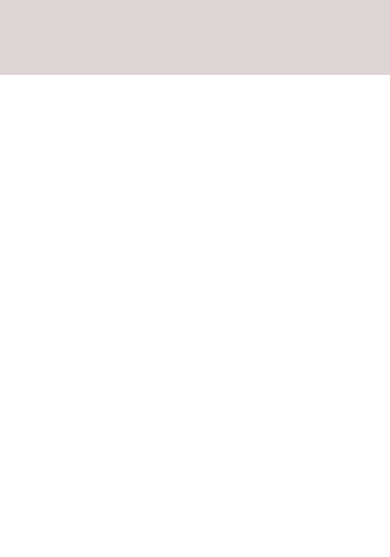
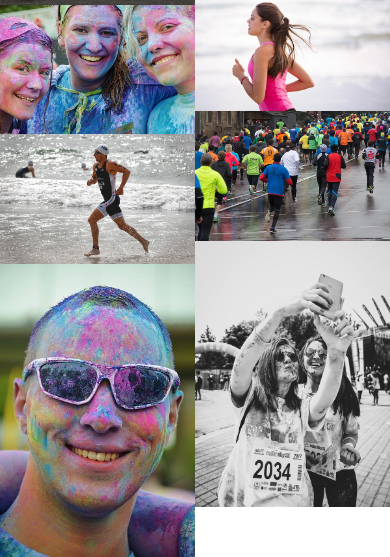
Before and after one commit to williamtyn/my-love-running-project, a plain HTML site: page gallery.html in a window 390 px wide. Shown: the part 408-965 px from the top of the page. Before the commit the page ends 844 px from the top, so only its background shows below. Drawn offline with nearby package versions, Linux system fonts and the light colour scheme.

Commit message:
add responsive design for gallery

```diff
--- a/assets/css/style.css
+++ b/assets/css/style.css
@@ -327,4 +327,14 @@ footer {
         text-align: center;
         padding: 0 20px;
     }
+
+    #photos {
+        column-count: 3;
+    }
 }
+/* for small screens sizes 800px and down */
+@media screen and (max-width: 800px) {
+    #photos {
+        column-count: 2;
+    }
+}
```
